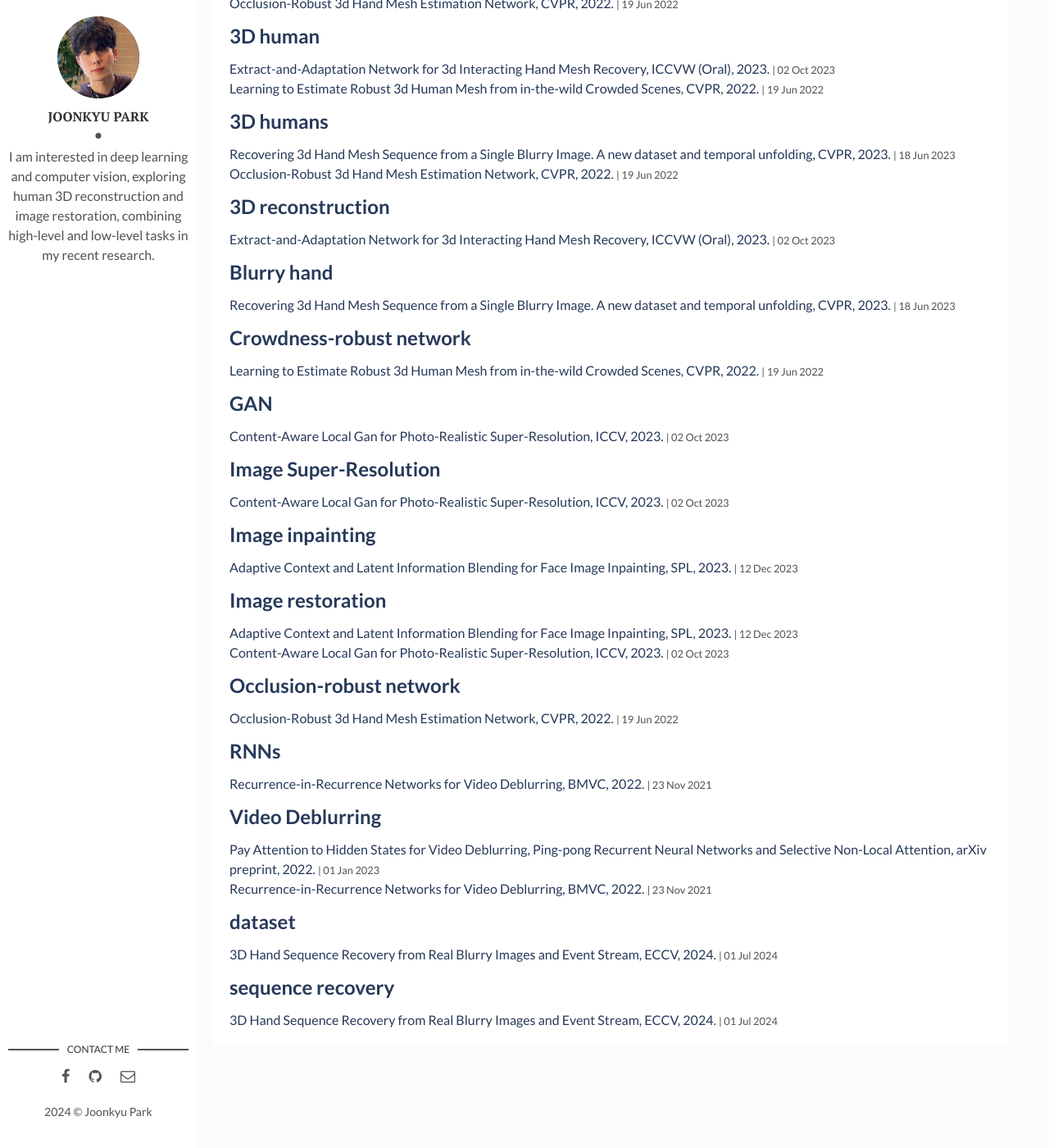
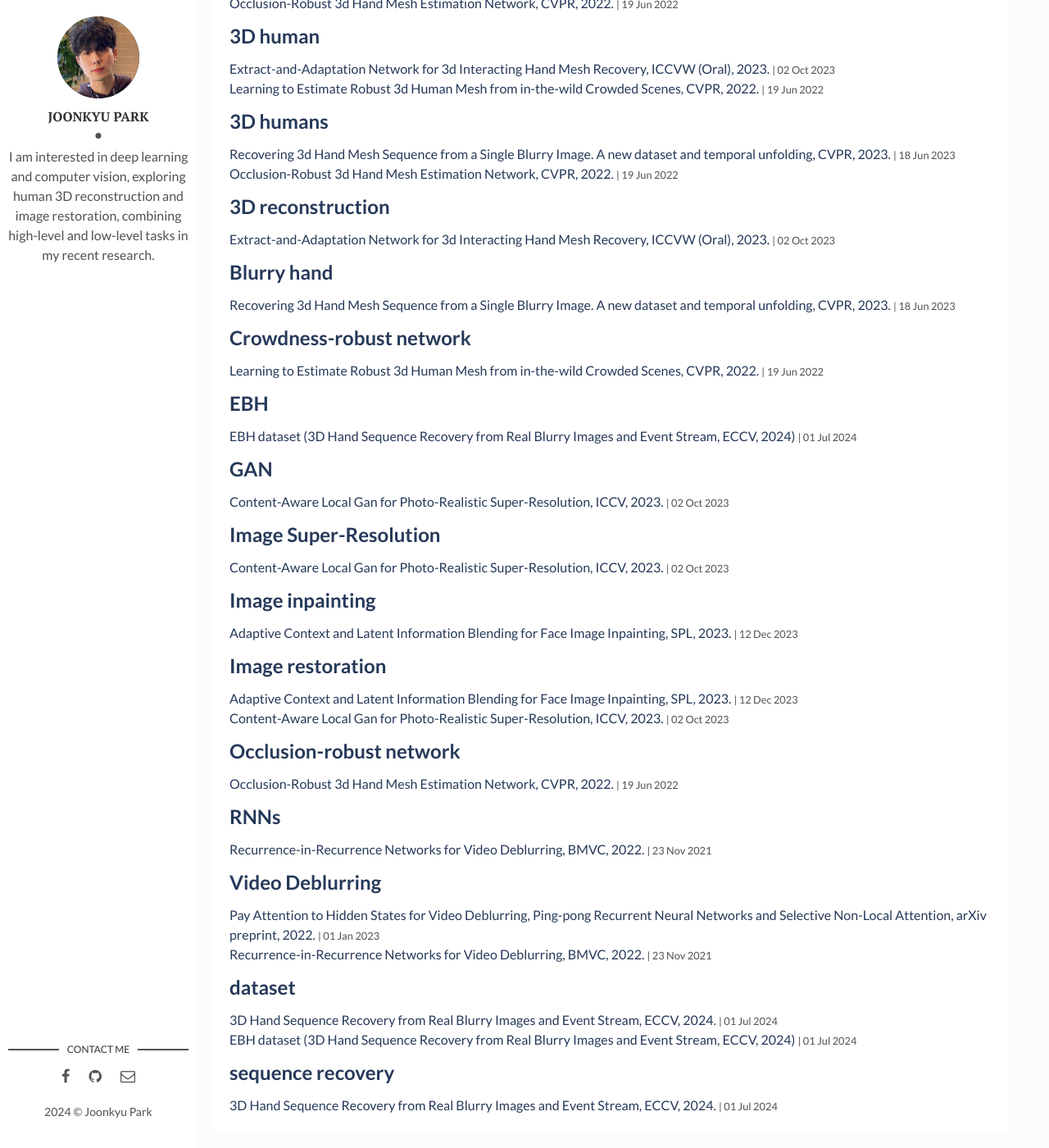
Before and after one commit to jkpark08/jkpark08.github.io, a Jekyll site: the page built from tags.html, in a window 1280 px wide and 1400 px high, scrolled down 551 px. Shown: the whole window at 82% size. Built offline with Jekyll 4.4.1, drawn with Linux system fonts in a browser that asks for light colours.

Commit message:
Update 2024-07-01-ebhdataset.markdown

```diff
--- a/_posts/2024-07-01-ebhdataset.markdown
+++ b/_posts/2024-07-01-ebhdataset.markdown
@@ -5,9 +5,9 @@ date: 2024-07-01 13:32:20 +0300
 description: # Add post description (optional)
 img: # Add image post (optional)
 fig-caption: # Add figcaption (optional)
-tags: #
+tags: EBH dataset
 tags2: #
-tags3: EBH dataset
+tags3: #
 ---
 
 ToDo
```
